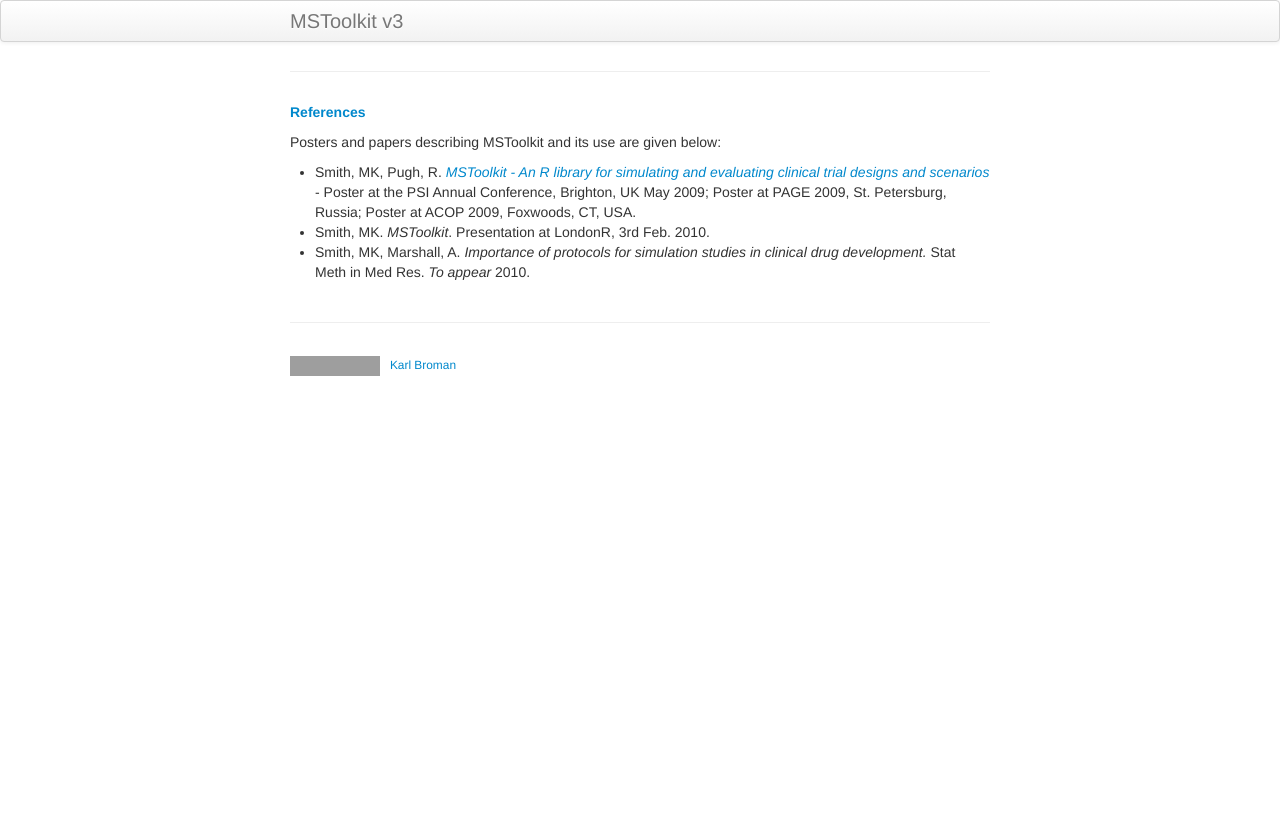
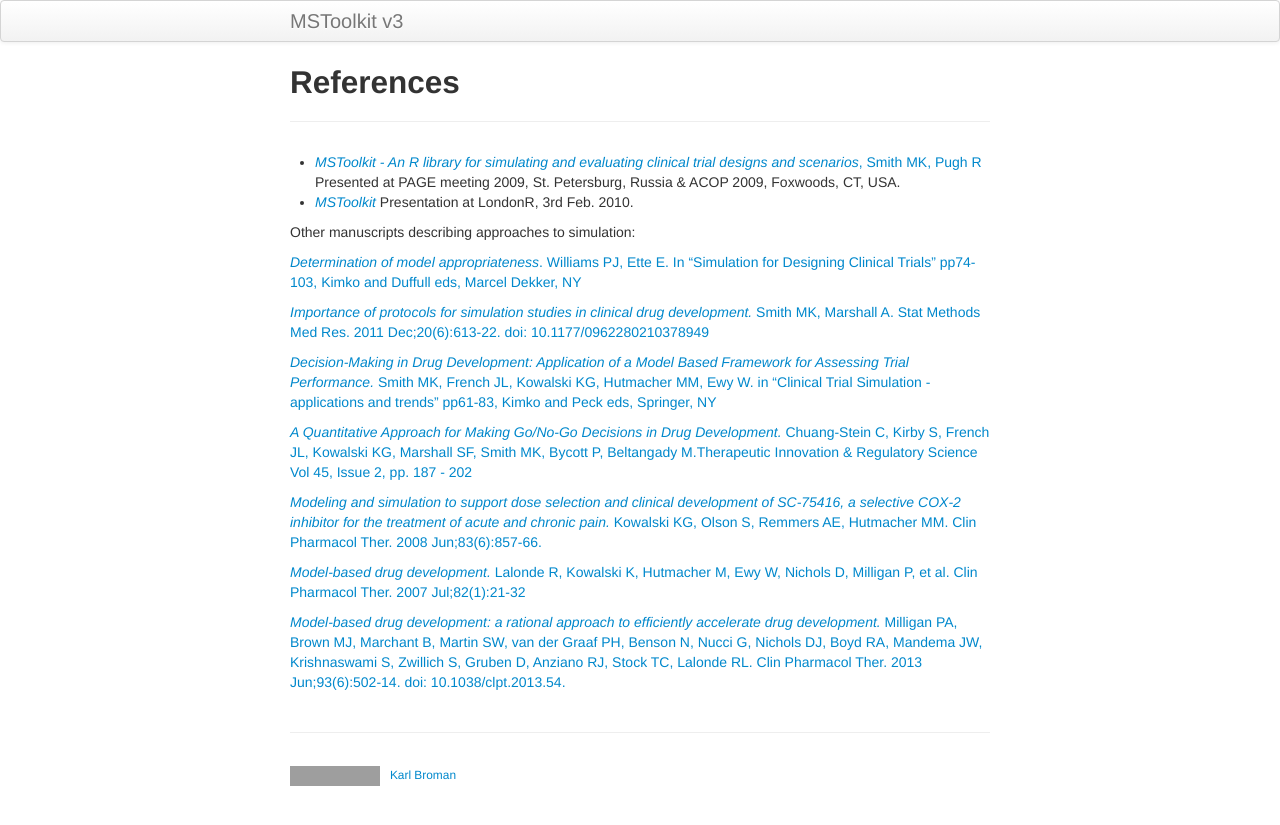
Before and after one commit to MikeKSmith/MSToolkit, a Jekyll site: the page built from docs/pages/references.md, in a window 1280 px wide. Shown: the top 825 px of the page. Built offline with Jekyll 4.4.1, drawn with Linux system fonts in a browser that asks for light colours; our own code applies the rules of GitHub Pages for plain Markdown files; grey boxes are pictures that could not be loaded.

Commit message:
Fix formatting issues

```diff
--- a/docs/pages/references.md
+++ b/docs/pages/references.md
@@ -1,14 +1,26 @@
-<span class="s1">[**References**](references.html)</span>
+---
+layout: page
+title: References
+description: Posters and papers describing MSToolkit and its use
+---
 
-Posters and papers describing MSToolkit and its use are given below:
+  - [*MSToolkit - An R library for simulating and evaluating clinical trial designs and scenarios*, Smith MK, Pugh R](http://www.page-meeting.org/default.asp?id=33&keuze=abstract-view&goto=profile&profile_id=588&abstract_id=1518) Presented at PAGE meeting 2009, St. Petersburg, Russia & ACOP 2009,
+    Foxwoods, CT, USA.
+  - [*MSToolkit*](http://www.londonr.org/download/?id=15) Presentation at LondonR,
+  3rd Feb. 2010.
 
--   Smith, MK, Pugh, R. [*MSToolkit - An R library for simulating and
-    evaluating clinical trial designs and
-    scenarios*](http://www.page-meeting.org/default.asp?id=33&keuze=abstract-view&goto=profile&profile_id=588&abstract_id=1518) -
-    Poster at the PSI Annual Conference, Brighton, UK May 2009; Poster
-    at PAGE 2009, St. Petersburg, Russia; Poster at ACOP 2009, Foxwoods,
-    CT, USA.
--   Smith, MK. *MSToolkit*. Presentation at LondonR, 3rd Feb. 2010.
--   Smith, MK, Marshall, A. *Importance of protocols for simulation
-    studies in clinical drug development.* Stat Meth in Med Res. *To
-    appear* 2010.
+Other manuscripts describing approaches to simulation:
+
+[*Determination of model appropriateness*. Williams PJ, Ette E. In "Simulation for Designing Clinical Trials" pp74-103, Kimko and Duffull eds, Marcel Dekker, NY](https://www.crcpress.com/Simulation-for-Designing-Clinical-Trials-A-Pharmacokinetic-Pharmacodynamic/Kimko-Duffull/p/book/9780824708627)
+
+[*Importance of protocols for simulation studies in clinical drug development.* Smith MK, Marshall A. Stat Methods Med Res. 2011 Dec;20(6):613-22. doi: 10.1177/0962280210378949](https://www.ncbi.nlm.nih.gov/pubmed/20688782)
+
+[*Decision-Making in Drug Development: Application of a Model Based Framework for Assessing Trial Performance.* Smith MK, French JL, Kowalski KG, Hutmacher MM, Ewy W. in "Clinical Trial Simulation - applications and trends" pp61-83, Kimko and Peck eds, Springer, NY](http://www.springer.com/gp/book/9781441974143)
+
+[*A Quantitative Approach for Making Go/No-Go Decisions in Drug Development.* Chuang-Stein C, Kirby S, French JL, Kowalski KG, Marshall SF, Smith MK, Bycott P, Beltangady M.Therapeutic Innovation & Regulatory Science  Vol 45, Issue 2, pp. 187 - 202](http://journals.sagepub.com/doi/abs/10.1177/009286151104500213)
+
+[*Modeling and simulation to support dose selection and clinical development of SC-75416, a selective COX-2 inhibitor for the treatment of acute and chronic pain.* Kowalski KG, Olson S, Remmers AE, Hutmacher MM. Clin Pharmacol Ther. 2008 Jun;83(6):857-66.](https://www.ncbi.nlm.nih.gov/pubmed/17882158)
+
+[*Model-based drug development.* Lalonde R, Kowalski K, Hutmacher M, Ewy W, Nichols D, Milligan P, et al. Clin Pharmacol Ther. 2007 Jul;82(1):21-32](https://www.ncbi.nlm.nih.gov/pubmed/17522597)
+
+[*Model-based drug development: a rational approach to efficiently accelerate drug development.* Milligan PA, Brown MJ, Marchant B, Martin SW, van der Graaf PH, Benson N, Nucci G, Nichols DJ, Boyd RA, Mandema JW, Krishnaswami S, Zwillich S, Gruben D, Anziano RJ, Stock TC, Lalonde RL. Clin Pharmacol Ther. 2013 Jun;93(6):502-14. doi: 10.1038/clpt.2013.54.](https://www.ncbi.nlm.nih.gov/pubmed/23588322)
```
Also changed, not shown: docs/index.md (+3 -5 lines), docs/pages/data_generation_examples.md (+0 -1 lines), docs/pages/installation.md (+0 -4 lines), docs/pages/simulation_overview.md (+8 -3 lines), docs/pages/usage.md (+11 -11 lines).
